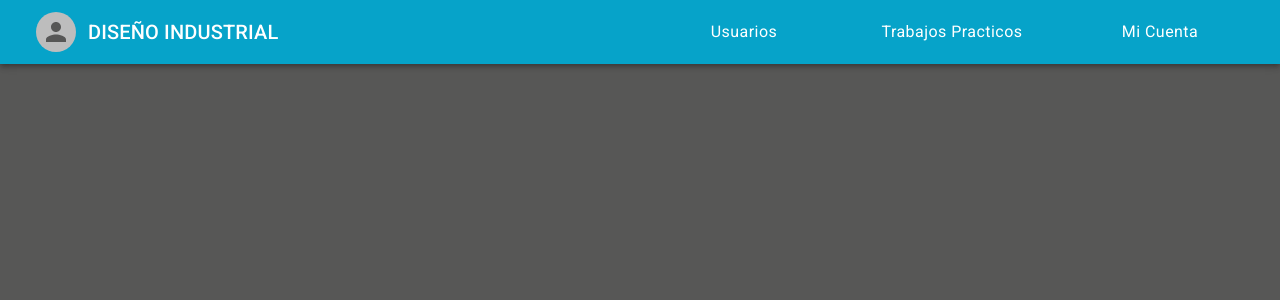
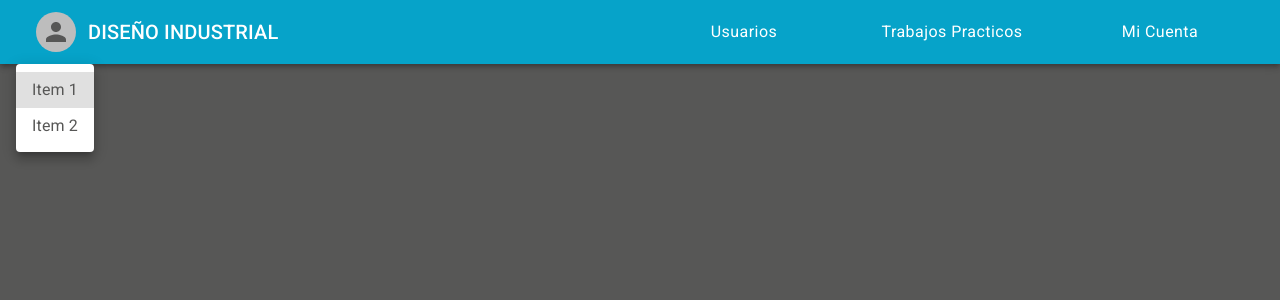
Before and after one commit to desapp-2022c1-grupo2/desapp-frontend, a React (Vite) app: page /admin in a window 1280 px wide. Shown: the top 300 px of the page. Built offline with nearby package versions, Linux system fonts and the light colour scheme.

Commit message:
create menu

```diff
--- /dev/null
+++ b/src/components/AppBar/MuiMenu.tsx
@@ -0,0 +1,13 @@
+import React from "react"
+import {Menu, MenuItem} from "@mui/material";
+
+export const MuiMenu  = () => {
+    return(
+        <div>
+            <Menu open={true} id='resources-menu'>
+                <MenuItem> Item 1 </MenuItem>
+                <MenuItem> Item 2 </MenuItem>
+            </Menu>
+        </div>
+    )
+}
--- a/src/components/AppBar/MuiNavBar.tsx
+++ b/src/components/AppBar/MuiNavBar.tsx
@@ -1,6 +1,7 @@
 import React from "react"
 import {AppBar, Toolbar, IconButton, Typography, Stack, Button} from "@mui/material";
 import {AvatarMenu} from "./AvatarMenu";
+import {MuiMenu} from "./MuiMenu";
 
 export const MuiNavBar = () => {
     return(
@@ -27,6 +28,7 @@ export const MuiNavBar = () => {
                     <Button color='inherit'>Mi Cuenta</Button>
 
                 </Stack>
+                <MuiMenu></MuiMenu>
             </Toolbar>
         </AppBar>
     )
--- a/src/components/AppBar/index.ts
+++ b/src/components/AppBar/index.ts
@@ -1,2 +1,3 @@
 export * from './MuiNavBar'
 export * from './AvatarMenu'
+export * from './MuiMenu'
```
